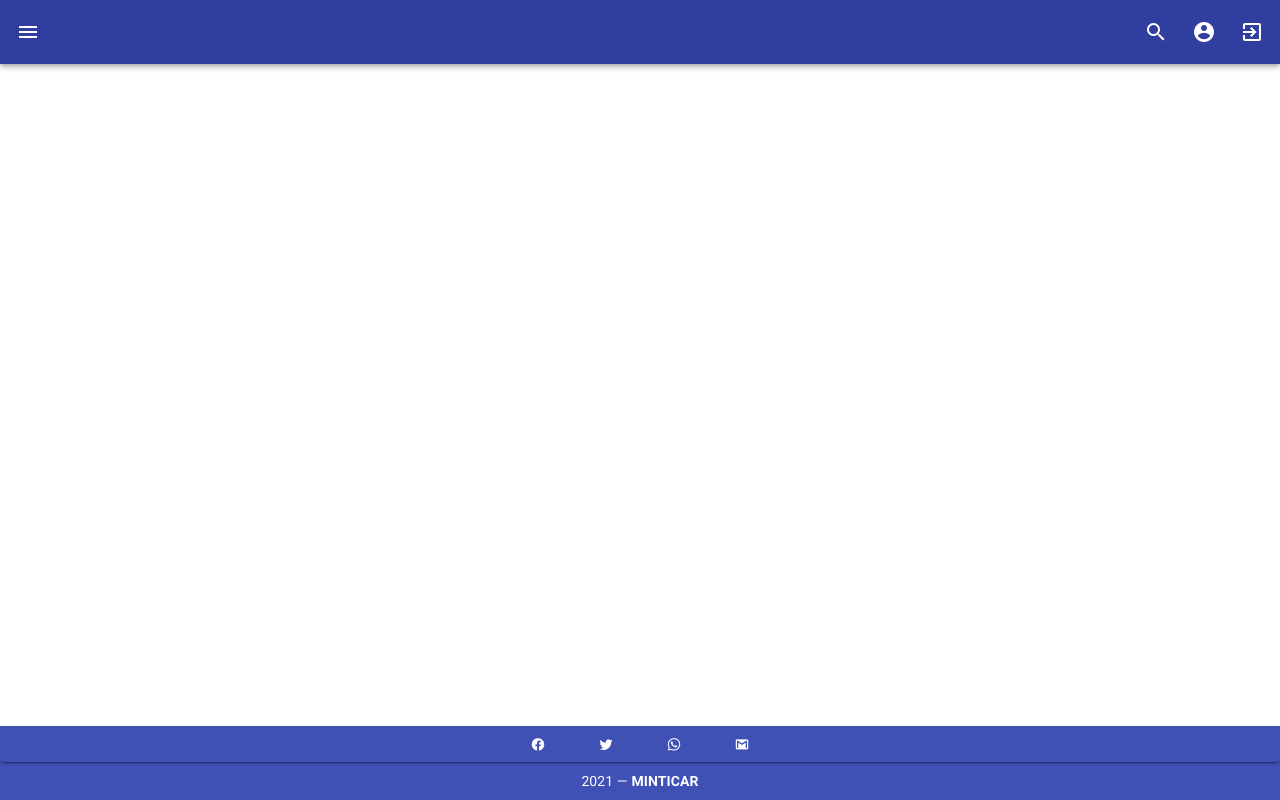
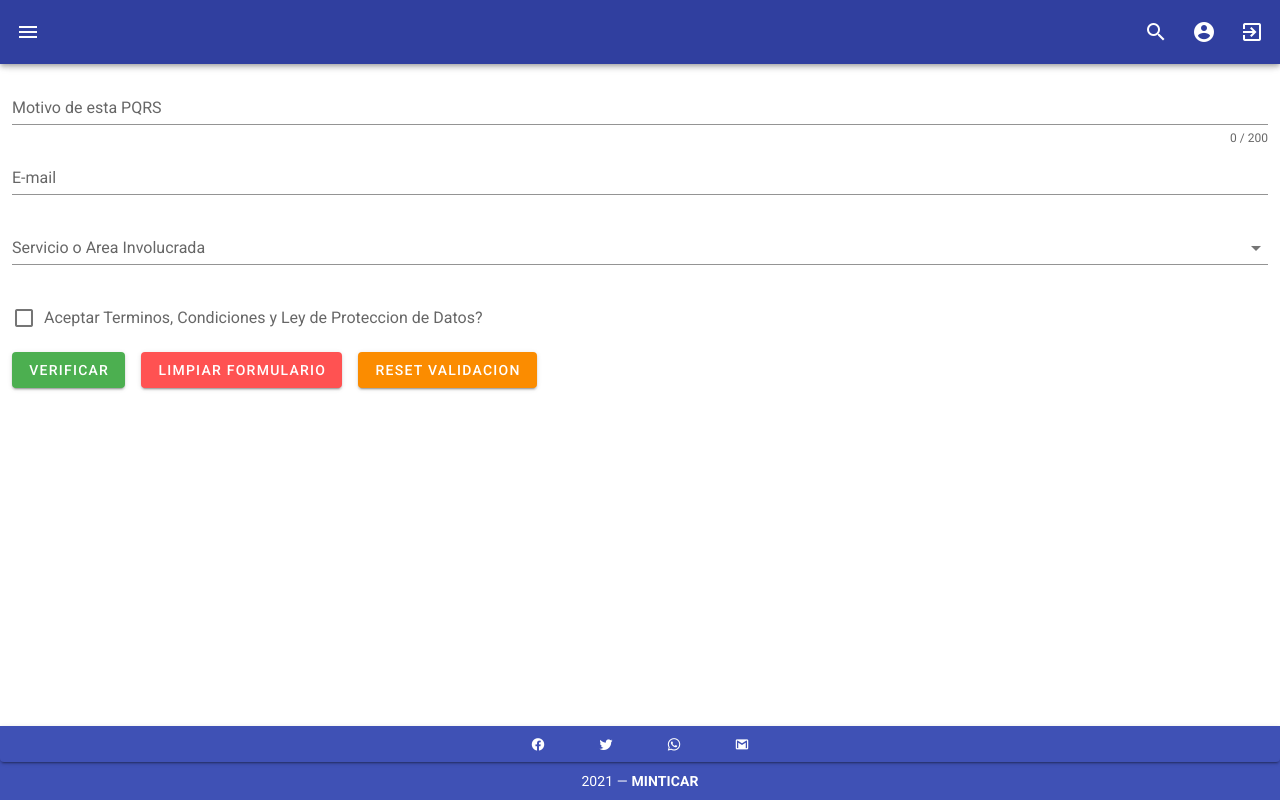
Before and after one commit to JAGamarra/proyecto_ciclo3_misiontic2022, a Vue app in the folder esqueletovue/: page /pqrs in a window 1280 px wide. Built offline with nearby package versions, Linux system fonts and the light colour scheme.

Commit message:
Se agrega página PQRS y los iconos de la abrr lateral

```diff
--- a/esqueletovue/src/components/MenuLateral.vue
+++ b/esqueletovue/src/components/MenuLateral.vue
@@ -83,11 +83,11 @@ export default {
             /* navegación para todos los roles */
             items: [
             { title: 'Inicio', icon: 'mdi-home' ,path:'/'},
-            { title: 'Catálogo', icon: 'mdi-help-box' ,path:''},
-            { title: 'Reserva', icon: 'mdi-help-box' ,path:''},
-            { title: 'Equipo', icon: 'mdi-help-box' ,path:'/equipo'},
-            { title: 'FAQ', icon: 'mdi-help-box' ,path:'/faq'},
-            { title: 'PQRS', icon: 'mdi-help-box' ,path:''},
+            { title: 'Catálogo', icon: 'mdi-car-hatchback' ,path:''},
+            { title: 'Reserva', icon: 'mdi-text-box-plus' ,path:''},
+            { title: 'Equipo', icon: 'mdi-account-group' ,path:'/equipo'},
+            { title: 'FAQ', icon: 'mdi-frequently-asked-questions' ,path:'/faq'},
+            { title: 'PQRS', icon: 'mdi-comment-text' ,path:'/pqrs'},
         ],
         /* right: null, */
         }
--- a/esqueletovue/src/router/index.js
+++ b/esqueletovue/src/router/index.js
@@ -23,6 +23,11 @@ const routes = [
     name: 'faq',
      component: () => import('../views/FAQ.vue')
   } ,
+  {
+    path: '/pqrs',
+    name: 'pqrs',
+    component: () => import('@/views/PQRS.vue')
+  },
 
   {
     path: '/login',
--- a/esqueletovue/src/views/Home.vue
+++ b/esqueletovue/src/views/Home.vue
@@ -71,11 +71,11 @@
 
 <script>
 import tarjetasOpiniones from "../components/TarjetasOpiniones.vue"
-import Contacto from "../components/Contacto.vue"
+
 export default {
   name: "Home",
 
-  components: { tarjetasOpiniones , Contacto},
+  components: { tarjetasOpiniones },
   data() {
     return {
       items: [
--- a/esqueletovue/src/views/PQRS.vue
+++ b/esqueletovue/src/views/PQRS.vue
@@ -0,0 +1,100 @@
+><template>
+    <v-form
+        ref="form"
+        v-model= "valid"
+        lazy-validation
+    >
+        <v-text-field
+            v-model= "pqrs"
+            :counter= "200"
+            :rules= "pqrsRules"
+            label="Motivo de esta PQRS"
+            required>
+        </v-text-field>
+
+        <v-text-field
+            v-model= "email"
+            :rules= "emailRules"
+            label="E-mail"
+            required
+        ></v-text-field>
+
+        <v-select
+            v-model= "select"
+            :items= "items"
+            :rules= "[val => !! val || 'Se requiere una opcion']"
+            label= "Servicio o Area Involucrada" required >
+        </v-select>
+
+        <v-checkbox
+            v-model= "checkbox"
+            :rules= "[v => !!v || 'Debe aceptar para enviar su PQRS!']"
+            label="Aceptar Terminos, Condiciones y Ley de Proteccion de Datos?"
+            required>
+        </v-checkbox>
+
+        <v-btn
+            :disabled= "!valid"
+            color="success"
+            class="mr-4"
+            @click= "validate">
+            Verificar
+        </v-btn>
+
+        <v-btn
+            color="error"
+            class="mr-4"
+            @click= "reset">
+            Limpiar Formulario
+        </v-btn>
+
+        <v-btn
+            color="warning"
+            @click = "resetValidation">
+            Reset Validacion
+        </v-btn>
+    </v-form>
+
+</template>
+
+<script>
+
+export default {
+    data: () => ({
+        valid: true,
+        pqrs: '',
+        pqrsRules: [
+            v => !!v || 'Se requiere documentar esta PQRS',
+            v => (v && v.length <= 150) || 'Menos de 200 caracteres',
+        ],
+        email: '',
+        emailRules: [
+            v => !!v || 'Se requiere email',
+            v => /.+@.+\..+/.test(v) || 'E-mail debe ser valido',
+        ],
+        select: null,
+        items: [
+            'Reserva',
+            'Atencion al Cliente',
+            'Cobros',
+            'Oficinas',
+            'Otros',
+        ],
+        checkbox: false,
+
+    }),
+
+
+    methods: {
+        validate () {
+            this.$refs.form.validate()
+        },
+        reset () {
+            this.$refs.form.reset()
+        },
+        resetValidation () {
+            this.$refs.form.resetValidation()
+        },
+    },
+}
+</script>
```
Also changed, not shown: esqueletovue/src/components/Contacto.vue (deleted).
